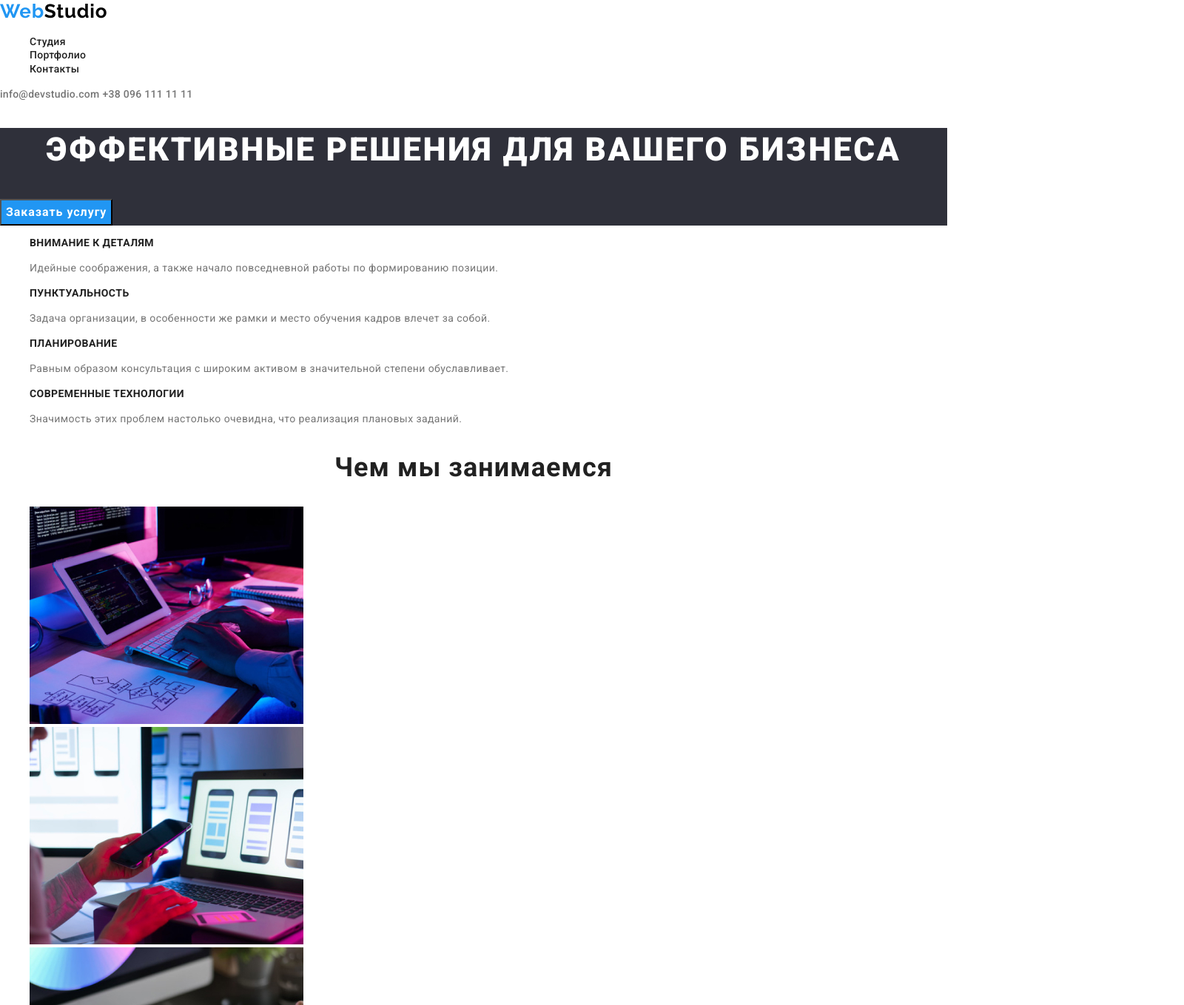
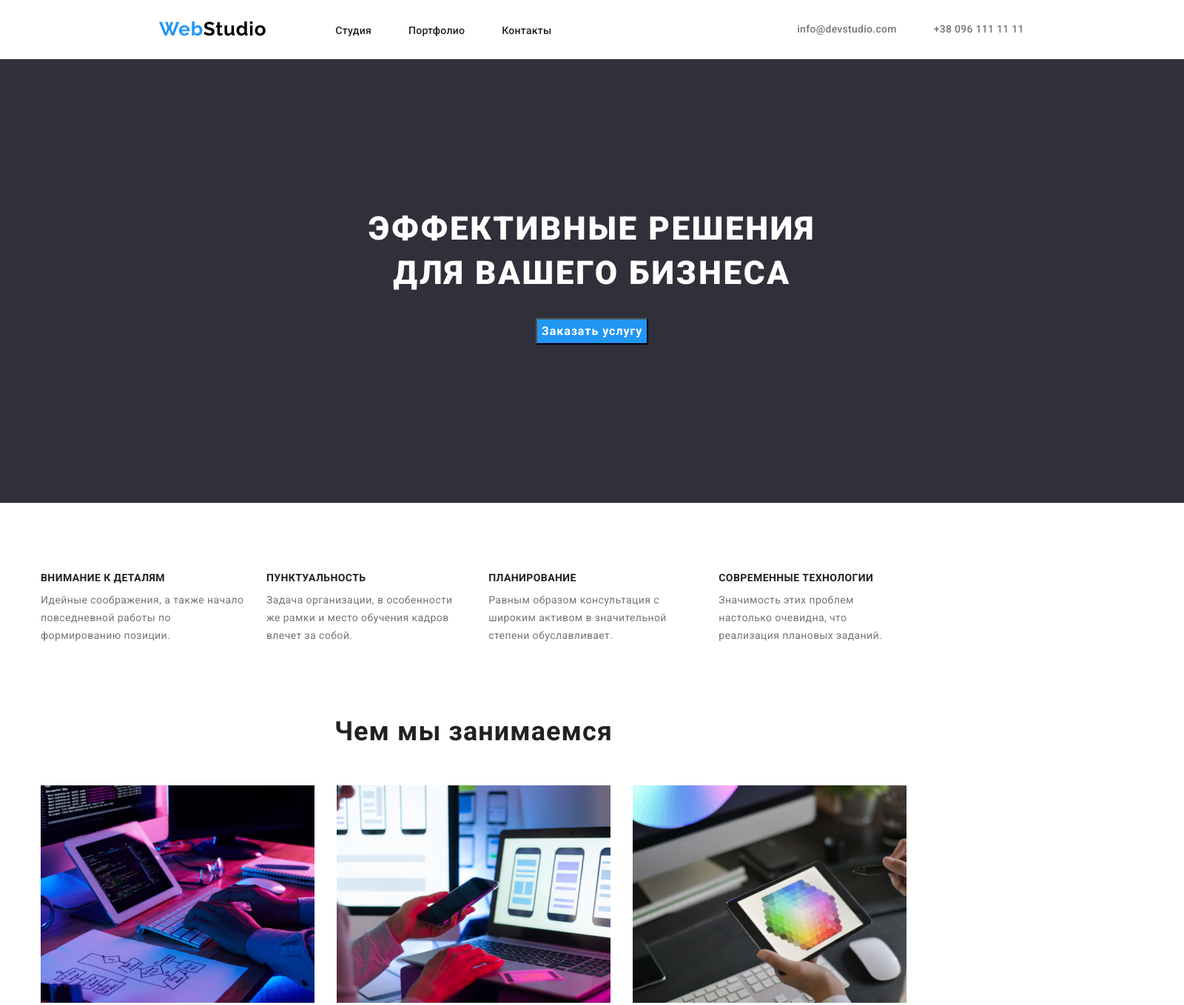
Before and after one commit to PavloYakymenko/goit-markup-hw-03, a plain HTML site: page index.html in a window 1280 px wide. Shown: the top 1359 px of the page at 74% size, 1600 px wide, since content can reach past the window. Drawn offline with nearby package versions, Linux system fonts and the light colour scheme.

Commit message:
index done

```diff
--- a/css/styles.css
+++ b/css/styles.css
@@ -4,6 +4,7 @@
   --nav-color: #212121;
   --color-gray: #757575;
   --color-dark-gray: #2f303a;
+  --card-set-gap: 30px;
 }
 
 .body {
@@ -13,6 +14,7 @@
 
 .list {
   list-style: none;
+  margin: 0;
 }
 
 .link {
@@ -24,10 +26,64 @@
   cursor: pointer;
 }
 
+/* main {
+  width: 1600px;
+} */
+
+img {
+  display: block;
+  max-width: 100%;
+}
+
+ul {
+  margin: 0;
+  padding: 0;
+  list-style: none;
+}
+
+h1, h2, h3, p {
+  margin-top: 0;
+  margin-bottom: 0;
+}
+
+.container {
+  width: 1200px;
+  padding-left: 15px;
+  padding-right: 15px;
+  padding-top: 94px;
+  margin: auto;
+}
+
+* {
+  box-sizing: border-box;
+}
+
 /* -------------HEADER--------------- */
-/* .header {
-  background-color: var(--white-color);
-} */
+.header {
+  background-color: var(--white-color)
+  border-bottom: 1px solid #ECECEC;
+}
+
+.webstudio-container {
+  margin: 24px 93px 25px 215px;
+}
+
+.header-container {
+  width: 1600px;
+  height: 80px;
+  margin-left: auto;
+  margin-right: auto;
+  display: flex;
+}
+
+.header-link-set {
+  margin: 32px 330px 32px 0;
+  padding: 0;
+  display: flex;
+  flex-wrap: wrap;
+  height: 16px;
+  width: 294px;
+}
 
 .web-link {
   font-family: "Raleway", sans-serif;
@@ -47,6 +103,14 @@
   line-height: 1.19;
   letter-spacing: 0.03em;
   color: #000000;
+}
+
+.studio {
+  margin-right: 50px;
+}
+
+.portfolio {
+  margin-right: 50px;
 }
 
 .header-page-link {
@@ -72,6 +136,14 @@
   color: var(--color-gray);
 }
 
+.mail-link {
+  margin: 32px 50px 32px 0;
+}
+
+.tel-link {
+  margin: 32px 0 32px 0;
+}
+
 .footer-mail-tel:hover,
 .footer-mail-tel:focus,
 .header-mail-tel:hover,
@@ -83,6 +155,11 @@
 
 .hero {
   background-color: var(--color-dark-gray);
+  height: 600px;
+  width: 1600px;
+  margin-left: auto;
+  margin-right: auto;
+
 }
 
 .hero-text {
@@ -94,6 +171,10 @@
   letter-spacing: 0.06em;
   text-transform: uppercase;
   color: var(--white-color);
+  margin:  200px 452px 30px 452px;
+  margin-top: inherit;
+  margin-bottom: 30px;
+  padding-top: 200px;
 }
 
 .hero-button {
@@ -106,6 +187,9 @@
   text-align: center;
   letter-spacing: 0.06em;
   color: var(--white-color);
+  margin-left: auto;
+  margin-right: auto;
+  margin-top: 0;
 }
 
 /* ----------------------------CENTRAL LIST--------------- */
@@ -116,17 +200,58 @@
   letter-spacing: 0.03em;
   text-transform: uppercase;
   color: var(--nav-color);
+  margin-top: 0;
+  margin-bottom: 10px;
 }
 
 .central-list-text {
   font-size: 14px;
   line-height: 1.71;
-  /* or 171% */
   letter-spacing: 0.03em;
   color: var(--color-gray);
 }
 
+.central-list-container {
+  background-color: transparent;
+}
+
+.card-set-one {
+  display: flex;
+  margin-right: -30px;
+
+}
+
+.central-list-item {
+  margin-right: 30px;
+  flex-basis: calc((100%-120px)/4);
+
+}
+
 /* ----------------------------WHAT WE DO--------------- */
+
+.what-we-do-container {
+  background-color: transparent;
+  padding-top: 0;
+  padding-bottom: 94px;
+}
+
+.what-we-do-images {
+  padding: 0;
+  margin: 0;
+  list-style: none;
+  display: flex;
+  margin-right: calc(-1 * var(--card-set-gap))
+  /* margin-right: 30px; */
+  /* justify-content: space-around; - NOT GOOD */
+}
+
+.what-we-do-images > .what-we-do-item:not(:last-child) {
+  margin-right: var(--card-set-gap);
+}
+
+.what-we-do-images {
+  margin-right: unset;
+}
 
 .central-title {
   font-size: 36px;
@@ -134,7 +259,9 @@
   text-align: center;
   letter-spacing: 0.03em;
   color: var(--nav-color);
+  padding-bottom: 50px;
 }
+
 /* ----------------------------OUR TEAM--------------- */
 
 .team-name {
@@ -143,6 +270,8 @@
   text-align: center;
   letter-spacing: 0.03em;
   color: var(--nav-color);
+
+  margin-bottom: 10px;
 }
 
 .team-position {
@@ -153,9 +282,47 @@
   color: var(--color-gray);
 }
 
+.team-card-set {
+  padding: 0;
+  margin: 0;
+  list-style: none;
+
+  display: flex;
+  flex-wrap: wrap;
+  margin-left: calc(-1 * var(--card-set-gap));
+  margin-top: calc(-1 * var(--card-set-gap));
+}
+
+.team-item {
+  flex-basis: calc(100% / 4 - var(--card-set-gap));
+  margin-left: var(--card-set-gap);
+  margin-top: var(--card-set-gap);
+}
+
+.team-img-thumb {
+  margin-bottom: var(--card-set-gap);
+}
+
 /* ----------------------------FOOTER--------------- */
 .footer {
   background-color: var(--color-dark-gray);
+
+  margin-top: 94px;
+  width: 1600px;
+  height: 252px;
+  margin-left: auto;
+  margin-right: auto;
+}
+
+.webstudio-container-footer {
+  padding-top: 60px;
+  padding-left: 215px;
+  padding-bottom: 20px;
+}
+
+.contacts-container-footer {
+  display: block;
+  padding-left: 215px;
 }
 
 .studio-link-footer {
@@ -187,6 +354,9 @@
   letter-spacing: 0.03em;
   color: rgba(255, 255, 255, 0.6);
   text-decoration: none;
+
+  display: block;
+  margin-top: 9px;
 }
 
 /* ----------------------------PORTFOLIO--------------- */
--- a/index.html
+++ b/index.html
@@ -6,57 +6,68 @@
     <meta http-equiv="X-UA-Compatible" content="IE=edge" />
     <meta name="viewport" content="width=device-width, initial-scale=1.0" />
     <title>WebStudio</title>
-    <link rel="stylesheet" href="./css/styles.css">
-    <link rel="stylesheet"
-        href="https://cdnjs.cloudflare.com/ajax/libs/modern-normalize/1.1.0/modern-normalize.min.css" />
+
     <link rel="preconnect" href="https://fonts.googleapis.com">
     <link rel="preconnect" href="https://fonts.gstatic.com" crossorigin>
     <link
         href="https://fonts.googleapis.com/css2?family=Raleway:wght@700&family=Roboto:wght@400;500;700;900&display=swap"
         rel="stylesheet">
+    <link rel="stylesheet"
+        href="https://cdnjs.cloudflare.com/ajax/libs/modern-normalize/1.1.0/modern-normalize.min.css" />
+    <link rel="stylesheet" href="./css/styles.css">
     </head>
+
 
 <body class="body">
     <header class="header">
+        <div class="header-container">
+            <div class="webstudio-container">
                 <a href="" class="web-link link" lang="en">Web<span class="studio-link link" lang="en">Studio</span></a>
+            </div>
             <nav class="nav">
-            <ul class="list">
-                <li><a class="header-page-link link" href="">Студия</a></li>
-                <li><a class="header-page-link link" href="./portfolio.html">Портфолио</a></li>
-                <li><a class="header-page-link link" href="">Контакты</a></li>
+                <ul class="header-link-set list">
+                    <li><a class="header-page-link studio link" href="">Студия</a></li>
+                    <li><a class="header-page-link portfolio link" href="./portfolio.html">Портфолио</a></li>
+                    <li><a class="header-page-link contacts link" href="">Контакты</a></li>
                 </ul>
             </nav>
-        <a class="header-mail-tel link" href="mailto:info@devstudio.com">info@devstudio.com</a>
-        <a class="header-mail-tel link" href="tel:+380961111111">+38 096 111 11 11</a>
+            <a class="header-mail-tel mail-link link" href="mailto:info@devstudio.com">info@devstudio.com</a>
+            <a class="header-mail-tel tel-link link" href="tel:+380961111111">+38 096 111 11 11</a>
+        </div>
     </header>
     <main>
         <section class="hero">
             <h1 class="hero-text">Эффективные решения для вашего бизнеса</h1>
             <button class="hero-button" type="button">Заказать услугу</button>
         </section>
-        <ul class="list">
-            <li>
+        <section class="central-list-container">
+            <div class="container">
+                <ul class="card-set-one list">
+                    <li class="central-list-item">
                         <h3 class="central-list-title">Внимание к деталям</h3>
                         <p class="central-list-text">
                             Идейные соображения, а также начало повседневной работы по
                             формированию позиции.
                         </p>
                     </li>
-            <li>
+
+                    <li class="central-list-item">
                         <h3 class="central-list-title">Пунктуальность</h3>
                         <p class="central-list-text">
                             Задача организации, в особенности же рамки и место обучения кадров
                             влечет за собой.
                         </p>
                     </li>
-            <li>
+
+                    <li class="central-list-item">
                         <h3 class="central-list-title">Планирование</h3>
                         <p class="central-list-text">
                             Равным образом консультация с широким активом в значительной степени
                             обуславливает.
                         </p>
                     </li>
-            <li>
+
+                    <li class="central-list-item">
                         <h3 class="central-list-title">Современные технологии</h3>
                         <p class="central-list-text">
                             Значимость этих проблем настолько очевидна, что реализация плановых
@@ -64,40 +75,57 @@
                         </p>
                     </li>
                 </ul>
-        <section class="what-we-do">
+            </div>
+        </section>
+        <section class="container">
             <h2 class="central-title">Чем мы занимаемся</h2>
-            <ul class="list">
-                <li class="what-we-do-pic-one">
+            <!-- <div class=""> -->
+                <ul class="what-we-do-images list">
+                    <li class="what-we-do-item">
                         <img src="./images/whatwedo1.jpg" alt="гарна-картинка1" width="370" />
                     </li>
-                <li class="what-we-do-pic-two">
+
+                    <li class="what-we-do-item">
                         <img src="./images/whatwedo2.jpg" alt="гарна-картинка2" width="370" />
                     </li>
-                <li class="what-we-do-pic-thre">
+
+                    <li class="what-we-do-item">
                         <img src="./images/whatwedo3.jpg" alt="гарна-картинка3" width="370" />
                     </li>
                 </ul>
+            <!-- </div> -->
         </section>
-        <section>
+        <section class="container">
             <h2 class="central-title">Наша команда</h2>
-            <ul class="list">
-                <li>
+            <ul class="team-card-set list">
+                <li class="team-item">
+                    <div class="team-img-thumb">
                         <img src="./images/igor.jpg" alt="Игорь" width="270" />
+                    </div>
                     <h3 class="team-name"> Игорь Демьяненко</h3>
                     <p class="team-position" lang="en">Product Designer</p>
                 </li>
-                <li>
+
+                <li class="team-item">
+                    <div class="team-img-thumb">
                         <img src="./images/olga.jpg" alt="Ольга" width="270" />
+                    </div>
                     <h3 class="team-name">Ольга Репина</h3>
                     <p class="team-position" lang="en">Frontend Developer</p>
                 </li>
-                <li>
+
+                <li class="team-item">
+                    <div class="team-img-thumb">
                         <img src="./images/nikolay.jpg" alt="Николай" width="270" />
+                    </div>
                     <h3 class="team-name">Николай Тарасов</h3>
                     <p class="team-position" lang="en">Marketing</p>
                 </li>
-                <li>
+
+                <li class="team-item">
+                    <div class="team-img-thumb">
                         <img src="./images/mikhail.jpg" alt="Михаил" width="270" />
+                    </div>
                     <h3 class="team-name">Михаил Ермаков</h3>
                     <p class="team-position" lang="en">UI Designer</p>
                 </li>
@@ -105,10 +133,14 @@
         </section>
     </main>
     <footer class="footer">
+        <div class="webstudio-container-footer">
             <a href="" class="web-link link" lang="en">Web<span class="studio-link-footer link" lang="en">Studio</span></a>
+        </div>
+        <div class="contacts-container-footer">
             <address class="address">г. Киев, пр-т Леси Украинки, 26</address>
             <a class="footer-mail-tel link" lang="en" href="mailto:info@example.com">info@example.com</a>
             <a class="footer-mail-tel link" href="tel:+380991111111">+38 099 111 11 11</a>
+        </div>
     </footer>
 </body>
 
```
Also changed, not shown: portfolio.html (+23 -16 lines). Lines whose indentation alone changed are shown as unchanged.
